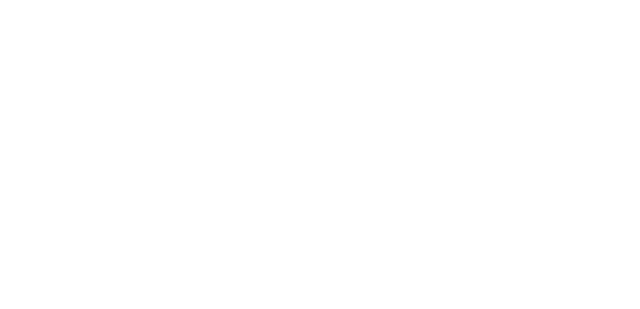
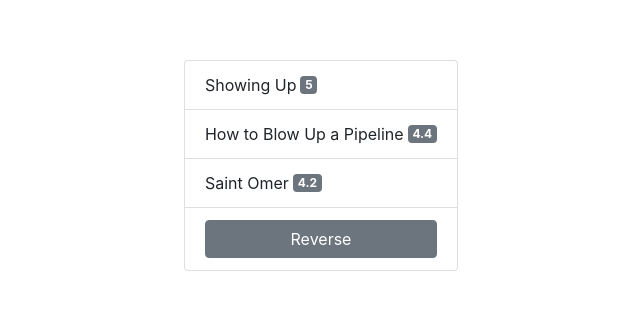
Before and after one commit to MaksyStef/DjangoReactApp, a React (Create React App) app in the folder frontend/: page /render-list in a window 1280 px wide. Before the commit this address had no page. Shown: the part 235-544 px from the top of the page, without its empty margins (319-959 px from the left). Built offline with nearby package versions, Linux system fonts and the light colour scheme.

Commit message:
How to create a list of elements

```diff
--- a/frontend/src/App.js
+++ b/frontend/src/App.js
@@ -8,6 +8,7 @@
 import UseImageAsset from './UseImageAsset.js';
 import UseVideoAsset from './UseVideoAsset.js';
 import Calculator from './Calculator.js';
+import RenderList from './RenderLists.js';
 function App() {
   return (
     <React.StrictMode>
@@ -25,6 +26,7 @@
             <Route path="/use-asset/image" element={<UseImageAsset />} />
             <Route path="/use-asset/video" element={<UseVideoAsset />} />
           </Route>
+          <Route path="/render-list" element={<RenderList />}/>
         </Routes>
       </BrowserRouter>
     </React.StrictMode>
--- /dev/null
+++ b/frontend/src/RenderLists.js
@@ -0,0 +1,65 @@
+import React, { Component, createRef } from 'react';
+import { ListGroupItem, Badge, Button } from 'reactstrap';
+
+
+export default class RenderList extends Component {
+  constructor(props) {
+    super(props);
+    this.list = createRef();
+  }
+
+  shuffleListItems = e => {
+    const list = this.list.current;
+    const last = Array.from(list.children).slice(-1)[0];
+    const children = Array.from(list.childNodes);
+    const reversedChildren = children.slice(0, -1).reverse();
+    reversedChildren.push(last);
+
+    while (list.firstChild&&list.length > 1) {
+      list.removeChild(list.firstChild);
+    }
+    reversedChildren.forEach(child => {
+      list.appendChild(child);
+    });
+  };
+
+  render() {
+    const data = [
+      {
+        id: 1,
+        title: 'Showing Up',
+        rating: '5',
+      },
+      {
+        id: 2,
+        title: 'How to Blow Up a Pipeline',
+        rating: '4.4',
+      },
+      {
+        id: 3,
+        title: 'Saint Omer',
+        rating: '4.2',
+      },
+    ];
+    const listItems = data.map(
+      item => {
+        return (
+          <ListGroupItem key={item.id} style={{gap: '4px'}} className='d-flex flex-row align-items-center'>
+            <span>{item.title}</span>
+            <Badge>{item.rating}</Badge>
+          </ListGroupItem>
+        )
+      }
+    )
+    return (
+      <div className="wrapper w-100 h-100 d-flex justify-content-center align-items-center">
+        <ul className="list-group" ref={this.list} >
+          {listItems}
+          <ListGroupItem data-shuffle={false} key='button'>
+            <Button className='w-100' onClick={this.shuffleListItems}>Reverse</Button>
+          </ListGroupItem>
+        </ul>
+      </div>
+    )
+  }
+}
```
